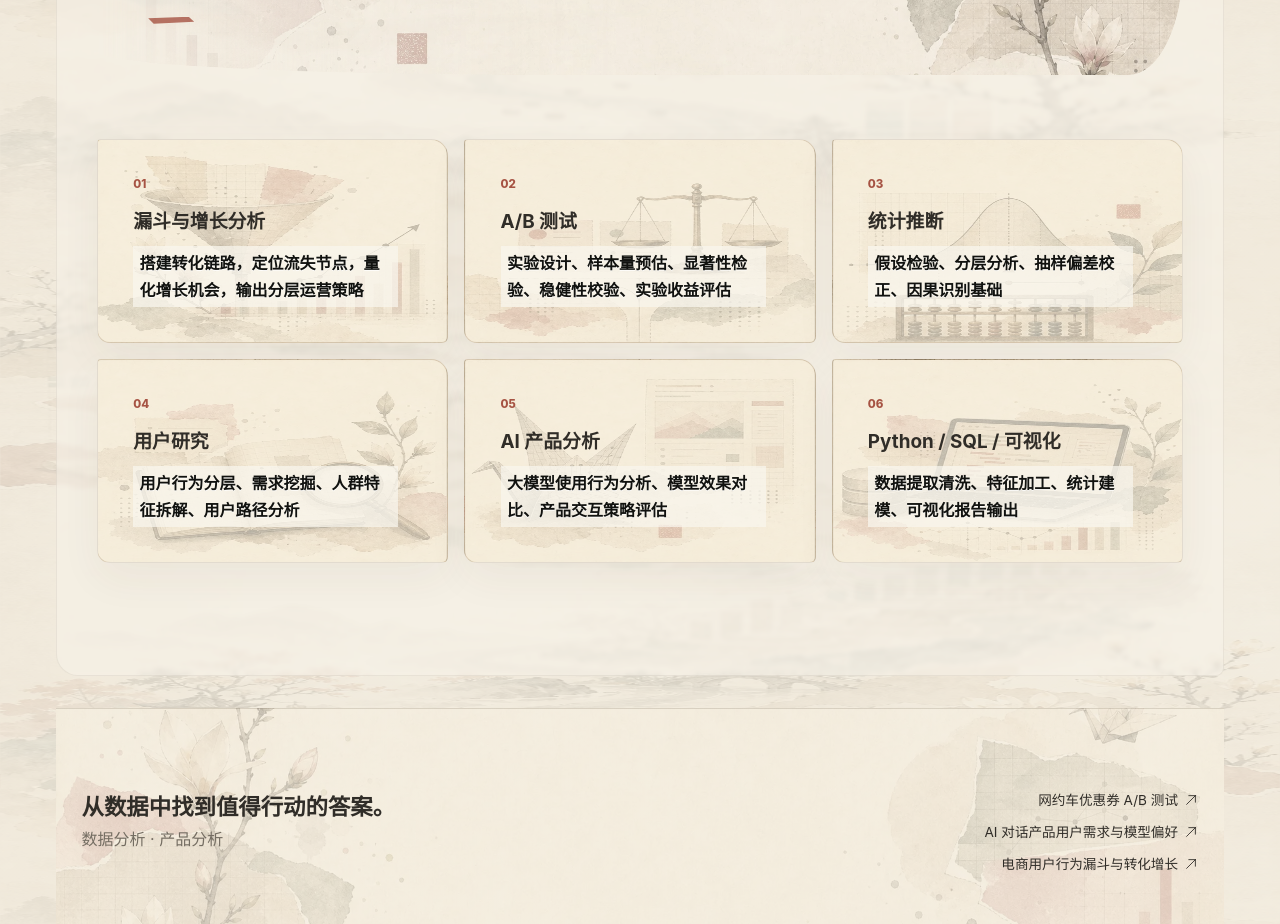
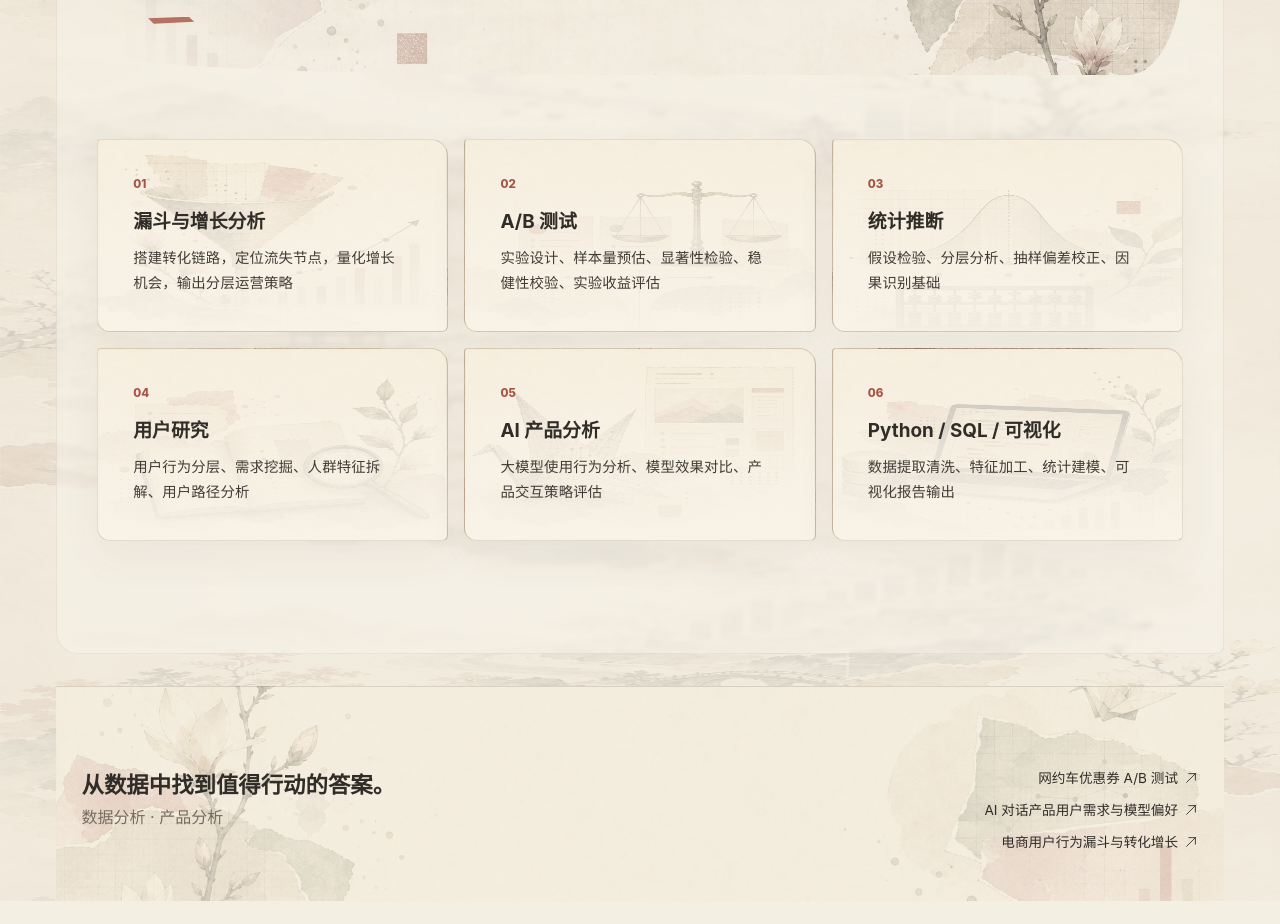
Before and after one commit to lulu04201226/song-tingxuan-portfolio, a Next.js app: page / in a window 1280 px wide. Shown: the part 6180-7104 px from the top of the page. After the commit the page ends 7081 px from the top, so only its background shows below. Built offline with nearby package versions, Linux system fonts and the light colour scheme.

Commit message:
Refine capability card typography

```diff
--- a/app/globals.css
+++ b/app/globals.css
@@ -322,7 +322,9 @@ html{scroll-behavior:auto!important}
 .number-highlight{display:inline!important;color:#8f493e;font-weight:800;font-variant-numeric:tabular-nums;white-space:nowrap}
 .skills-section .skill-grid>div{display:flex;min-height:190px;flex-direction:column;justify-content:flex-start}
 .skills-section .skill-grid p{margin:.75rem 0 .55rem;font-size:1.18rem;font-weight:650}
-.skills-section .skill-grid small{position:relative;z-index:2;align-self:flex-start;max-width:95%;padding:.25rem .4rem;color:#11120f;background:rgba(250,247,239,.72);font-size:1rem;font-weight:650;line-height:1.65;text-shadow:0 1px 0 rgba(255,255,255,.8)}
+.skills-section .skill-grid>div::before{background:linear-gradient(180deg,rgba(248,243,232,.62) 0%,rgba(248,243,232,.88) 58%,rgba(248,243,232,.96) 100%)}
+.skills-section .skill-grid>div:hover::before{background:linear-gradient(180deg,rgba(248,243,232,.52) 0%,rgba(248,243,232,.82) 58%,rgba(248,243,232,.94) 100%)}
+.skills-section .skill-grid small{position:relative;z-index:2;max-width:94%;padding:0;color:#403d37;background:none;font-size:.9rem;font-weight:500;line-height:1.72;letter-spacing:.01em;text-shadow:none}
 .education-section .section-title p{font-size:1.16rem;line-height:1.8}
 .education-note{font-size:1rem!important;line-height:1.75}
 @media(min-width:1600px){
```
